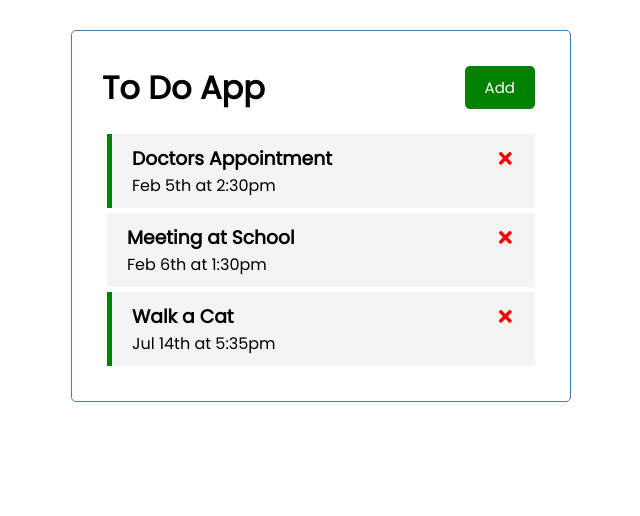
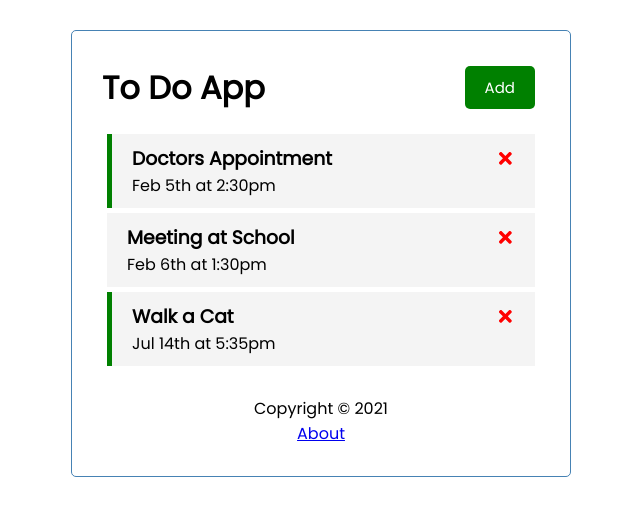
Before and after one commit to danielsky81/react-todo-app, a React (Create React App) app: page / in a window 1280 px wide. Shown: the top 516 px of the page, without its empty margins (319-959 px from the left). Built offline with nearby package versions, Linux system fonts and the light colour scheme; data requests are answered from the project's data file; the HTML template or start-up script is replaced by a standard one.

Commit message:
Add react router

```diff
--- a/package.json
+++ b/package.json
@@ -10,6 +10,7 @@
     "react": "^17.0.2",
     "react-dom": "^17.0.2",
     "react-icons": "^4.2.0",
+    "react-router-dom": "^5.2.0",
     "react-scripts": "4.0.3",
     "web-vitals": "^1.0.1"
   },
@@ -18,9 +19,7 @@
     "build": "react-scripts build",
     "test": "react-scripts test",
     "eject": "react-scripts eject",
-
     "server": "json-server --watch db.json --port 5000"
-
   },
   "eslintConfig": {
     "extends": [
--- a/src/App.js
+++ b/src/App.js
@@ -2,6 +2,9 @@
 import Tasks from "./components/Tasks";
 import { useState, useEffect } from 'react';
 import AddTask from "./components/AddTask";
+import Footer from "./components/Footer";
+import About from "./components/About";
+import { BrowserRouter as Router, Route} from 'react-router-dom';
 
 function App() {
   const [showAddTask, setShowAddTask] = useState(false);
@@ -73,15 +76,23 @@
   }
 
   return (
+    <Router>
       <div className="container">
         <Header onAdd={() => setShowAddTask(!showAddTask)} showAdd={showAddTask}/>
+        <Route path='/' exact render={(props) => (
+          <>
             {showAddTask && <AddTask onAdd={addTask} />}
             {tasks.length > 0 ? (
               <Tasks tasks={tasks} onDelete={deleteTask} onToggle={toggleReminder} />
             ) : (
               'No Tasks To Do'
             )}
+          </>
+        )} />
+        <Route path='/about' component={About} />
+        <Footer />
       </div>
+    </Router>
   );
 }
 
--- /dev/null
+++ b/src/components/About.jsx
@@ -0,0 +1,13 @@
+import React from 'react'
+import { Link } from 'react-router-dom';
+
+const About = () => {
+  return (
+    <div>
+      <h4>Version 1.0</h4>
+      <Link to='/'>Go Back</Link>
+    </div>
+  )
+}
+
+export default About
--- /dev/null
+++ b/src/components/Footer.jsx
@@ -0,0 +1,19 @@
+import React from 'react';
+import { Link } from 'react-router-dom';
+import { useLocation } from 'react-router'
+
+const Footer = () => {
+  const location = useLocation()
+  return (
+    <footer>
+      {location.pathname === '/' &&
+        <p>Copyright &copy; 2021</p>
+      }
+      {location.pathname === '/' &&
+        <Link to='/about'>About</Link>
+      }
+    </footer>
+  )
+}
+
+export default Footer
--- a/src/components/Header.jsx
+++ b/src/components/Header.jsx
@@ -1,15 +1,17 @@
 import React from 'react'
 import Button from './Button'
+import { useLocation } from 'react-router'
 
 const Header = ({title, onAdd, showAdd}) => {
+  const location = useLocation()
   return (
     <header className='header'>
       <h1>{title}</h1>
-      <Button
+      {location.pathname === '/' && <Button
         color={showAdd ? 'red' : 'green'}
         text={showAdd ? 'Close' : 'Add'}
         onClick={onAdd}
-      />
+      />}
     </header>
   )
 }
```
Also changed, not shown: 1 other file (tests, documents, lock files or other folders). Lines whose indentation alone changed are shown as unchanged.
